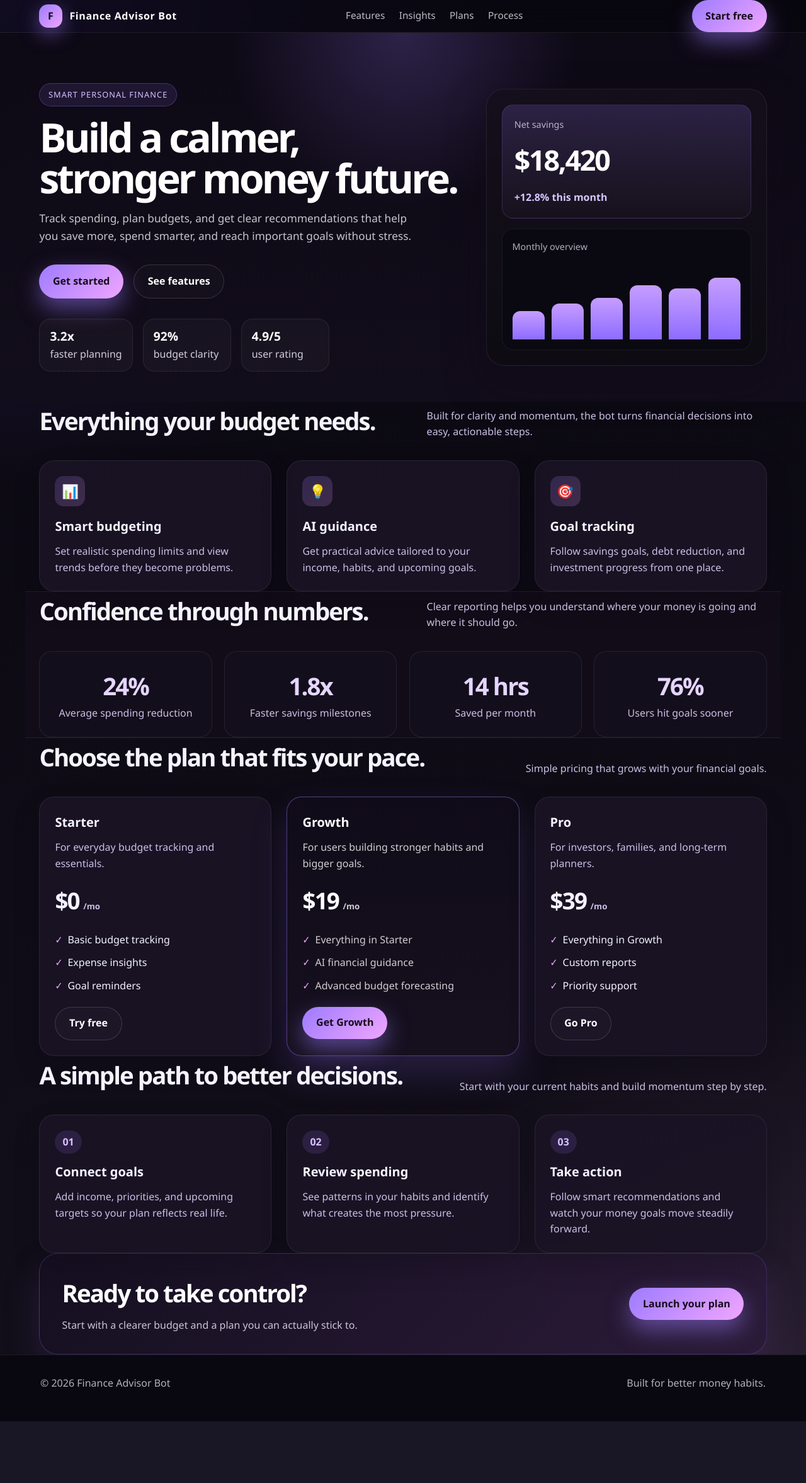
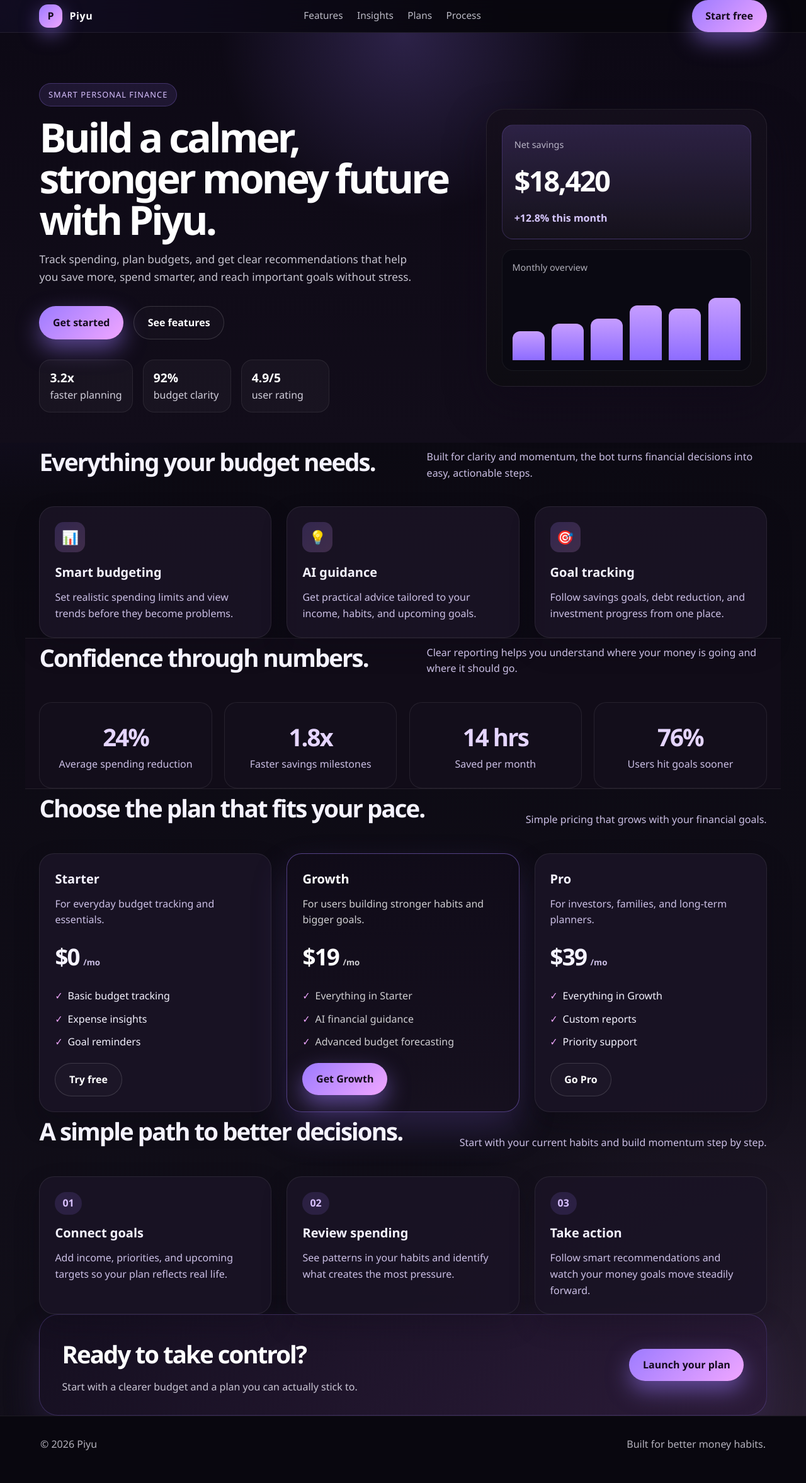
Before and after one commit to MayuriRamteke24/Finance-Advisor-Bot, a Flask app: page / in a window 1280 px wide. Shown: the whole page at 63% size. Before the commit the page ends 2257 px from the top, so only its background shows below. Run offline with Flask 3, Linux system fonts and the light colour scheme.

Commit message:
Update branding to "Piyu" across HTML and CSS files for consistent project identity

```diff
--- a/static/style.css
+++ b/static/style.css
@@ -261,7 +261,7 @@ img {
 }
 
 section {
-    padding: 4rem 0;
+    padding: 5rem 0;
 }
 
 .section-heading {
@@ -269,7 +269,7 @@ section {
     align-items: end;
     justify-content: space-between;
     gap: 1rem;
-    margin-bottom: 2rem;
+    margin-bottom: 2.5rem;
 }
 
 .section-heading h2 {
--- a/style.css
+++ b/style.css
@@ -261,7 +261,7 @@ img {
 }
 
 section {
-    padding: 4rem 0;
+    padding: 5rem 0;
 }
 
 .section-heading {
@@ -269,7 +269,7 @@ section {
     align-items: end;
     justify-content: space-between;
     gap: 1rem;
-    margin-bottom: 2rem;
+    margin-bottom: 2.5rem;
 }
 
 .section-heading h2 {
--- a/templates/base.html
+++ b/templates/base.html
@@ -7,7 +7,7 @@
       name="description"
       content="Finance Advisor Bot helps you plan budgets, track spending, and reach financial goals faster."
     />
-    <title>{% block title %}Finance Advisor Bot{% endblock %}</title>
+    <title>{% block title %}Piyu | Finance Advisor Bot{% endblock %}</title>
     <link rel="icon" type="image/svg+xml" href="{{ url_for('static', filename='favicon.svg') }}" />
     <link rel="stylesheet" href="{{ url_for('static', filename='style.css') }}" />
   </head>
--- a/templates/home.html
+++ b/templates/home.html
@@ -5,9 +5,9 @@
 {% block content %}
 <header class="site-header">
   <div class="navbar container">
-    <a href="#top" class="brand" aria-label="Finance Advisor Bot home">
-      <span class="brand-mark">F</span>
-      <span>Finance Advisor Bot</span>
+    <a href="#top" class="brand" aria-label="Piyu Finance Advisor Bot home">
+      <span class="brand-mark">P</span>
+      <span>Piyu</span>
     </a>
 
     <nav class="nav-links" aria-label="Main navigation">
@@ -26,7 +26,7 @@
     <div class="container hero-inner">
       <div class="hero-copy">
         <span class="eyebrow">Smart personal finance</span>
-        <h1>Build a calmer, stronger money future.</h1>
+        <h1>Build a calmer, stronger money future with Piyu.</h1>
         <p>
           Track spending, plan budgets, and get clear recommendations that help you save more,
           spend smarter, and reach important goals without stress.
@@ -207,7 +207,7 @@
 
 <footer class="footer">
   <div class="footer-inner">
-    <div>© 2026 Finance Advisor Bot</div>
+    <div>© 2026 Piyu</div>
     <div>Built for better money habits.</div>
   </div>
 </footer>
```
Also changed, not shown: index.html (+6 -6 lines).
